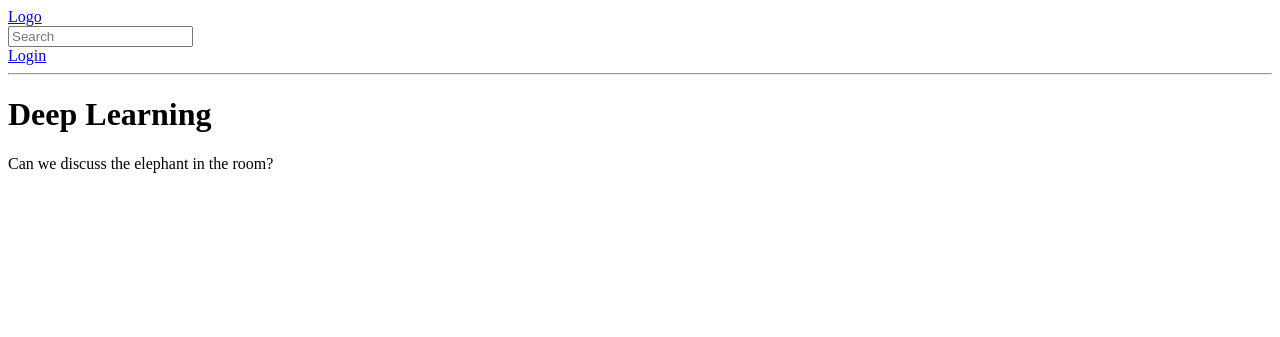
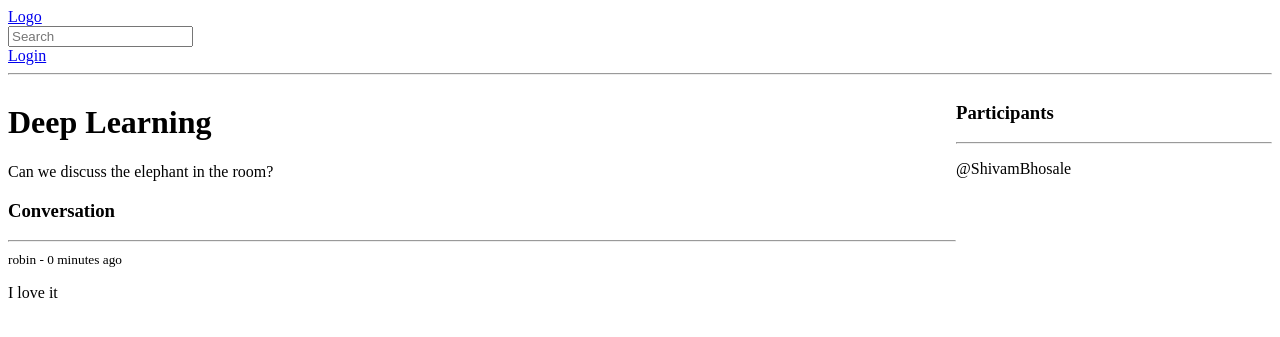
Before and after one commit to ShivamBhosale/RantHub, a Django app: page /room/5/ in a window 1280 px wide. Shown: the top 337 px of the page. Run offline with Django 4.2, Linux system fonts and the light colour scheme; data comes from the database, SQL or seed files in the repository; both versions use the stored data as it was after the commit.

Commit message:
CRUD operations for comments

```diff
--- a/ranthub/ranthubapp/models.py
+++ b/ranthub/ranthubapp/models.py
@@ -15,7 +15,7 @@ class Room(models.Model):
     topic = models.ForeignKey(Topic, on_delete=models.SET_NULL, null=True)
     name = models.CharField(max_length=200)
     description = models.TextField(null=True, blank=True)
-    # partipants = models.ManyToManyField('Participant', blank=True)
+    participants = models.ManyToManyField(User, related_name='participants', blank=True)
     updated = models.DateTimeField(auto_now=True)
     created = models.DateTimeField(auto_now_add=True)
 
--- a/ranthub/ranthubapp/templates/ranthubapp/room.html
+++ b/ranthub/ranthubapp/templates/ranthubapp/room.html
@@ -9,8 +9,58 @@
 </head>
 <body>
     {% block content %}
-    <h1>{{room.name}}</h1>
-    <p>{{room.description}}</p>
+
+<style>
+    .room-container{
+        display: grid;
+        grid-template-columns: 3fr 1fr;
+    }
+</style>
+<div class="room-container">
+
+
+    <div>
+        <h1>{{room.name}}</h1>
+        <p>{{room.description}}</p>
+
+
+        <div class="comments-wrapper">
+                <h3>Conversation</h3>
+                <hr>
+
+                {% for message in room_messages %}
+                    <div>
+                        {% if request.user == message.user %}
+                            <a href="{% url 'delete-message' message.id %}">Delete</a>
+                        {% endif %}
+
+                        <small>
+                            {{message.user}} - {{message.created|timesince}} ago
+                        </small>
+                        <p>{{message.body}}</p>
+                    </div>
+                {% endfor %}
+
+
+        </div>
+    {% if user.is_authenticated %}
+        <div class="comment-form">
+            <form action="" method="POST">
+                {% csrf_token %}
+                <input type="text" name="body" placeholder="Enter comments"/>
+                {{form.as_p}}
+            </form>
+        </div>
+    {% endif %}
+    </div>
+    <div>
+        <h3>Participants</h3>
+        <hr>
+        {% for user in participants %}
+            <p>@{{user.username}}</p>
+        {% endfor %}
+    </div>
+</div>
     {% endblock %}
 </body>
 </html>
--- a/ranthub/ranthubapp/urls.py
+++ b/ranthub/ranthubapp/urls.py
@@ -11,5 +11,6 @@ urlpatterns = [
     path('create-room/', views.createRoom, name='create-room'),
     path('update-room/<str:pk>/', views.updateRoom, name='update-room'),
     path('delete-room/<str:pk>/', views.deleteRoom, name='delete-room'),
+    path('delete-message/<str:pk>/', views.deleteMessage, name='delete-message'),
 
 ]
--- a/ranthub/ranthubapp/views.py
+++ b/ranthub/ranthubapp/views.py
@@ -1,7 +1,7 @@
 from django.shortcuts import render, redirect
 from django.db.models import Q
 from django.http import HttpResponse
-from .models import Room, Topic
+from .models import Room, Topic, Message
 from .forms import RoomForm
 from django.contrib import messages
 from django.contrib.auth.decorators import login_required
@@ -73,7 +73,17 @@ def home(request):
 
 def room(request ,pk):
     room = Room.objects.get(id=pk)
-    context = {'room':room}
+    room_messages = room.message_set.all().order_by('-created')
+    participants = room.participants.all()
+    if request.method == 'POST':
+        message = Message.objects.create(
+            user = request.user,
+            room = room,
+            body = request.POST.get('body')
+        )
+        room.participants.add(request.user)
+        return redirect('room', pk=room.id)
+    context = {'room':room, 'room_messages':room_messages, 'participants':participants}
     return render(request, 'ranthubapp/room.html',context)
 
 @login_required(login_url='login')
@@ -115,3 +125,17 @@ def deleteRoom(request, pk):
         room.delete()
         return redirect('home')
     return render(request, 'ranthubapp/delete.html',{'obj':room})
+
+
+@login_required(login_url='login')
+def deleteMessage(request, pk):
+    message = Message.objects.get(id=pk)
+
+    if request.user != message.user:
+        return HttpResponse('You are not allowed here')
+
+
+    if request.method == 'POST':
+        message.delete()
+        return redirect('home')
+    return render(request, 'ranthubapp/delete.html',{'obj':message})
```
Also changed, not shown: ranthub/db.sqlite3, ranthub/ranthubapp/migrations/0003_alter_room_options_room_partipants.py (added), ranthub/ranthubapp/migrations/0004_remove_room_partipants_room_participants.py (added).
